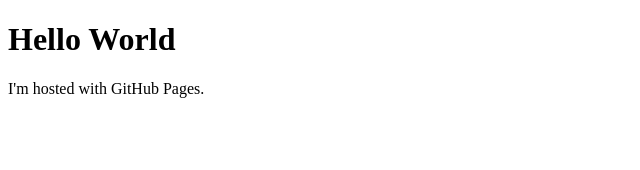
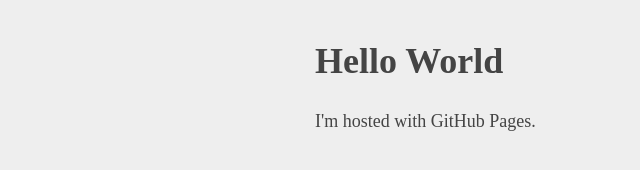
Before and after one commit to hemant-hari/hemant-hari.github.io, a plain HTML site: page index.html in a window 1280 px wide. Shown: the whole page, without its empty margins (0-640 px from the left). Drawn offline with Linux system fonts and the light colour scheme.

Commit message:
Fixed typo in link to css file

```diff
--- a/index.html
+++ b/index.html
@@ -1,7 +1,7 @@
 <!DOCTYPE html>
 <html>
 	<head>
-		<link rel="stylesheet" type="text/css" href="theme.css">
+		<link rel="stylesheet" type="text/css" href="styles.css">
 	</head>
 	<body>
 		<h1>Hello World</h1>
```
